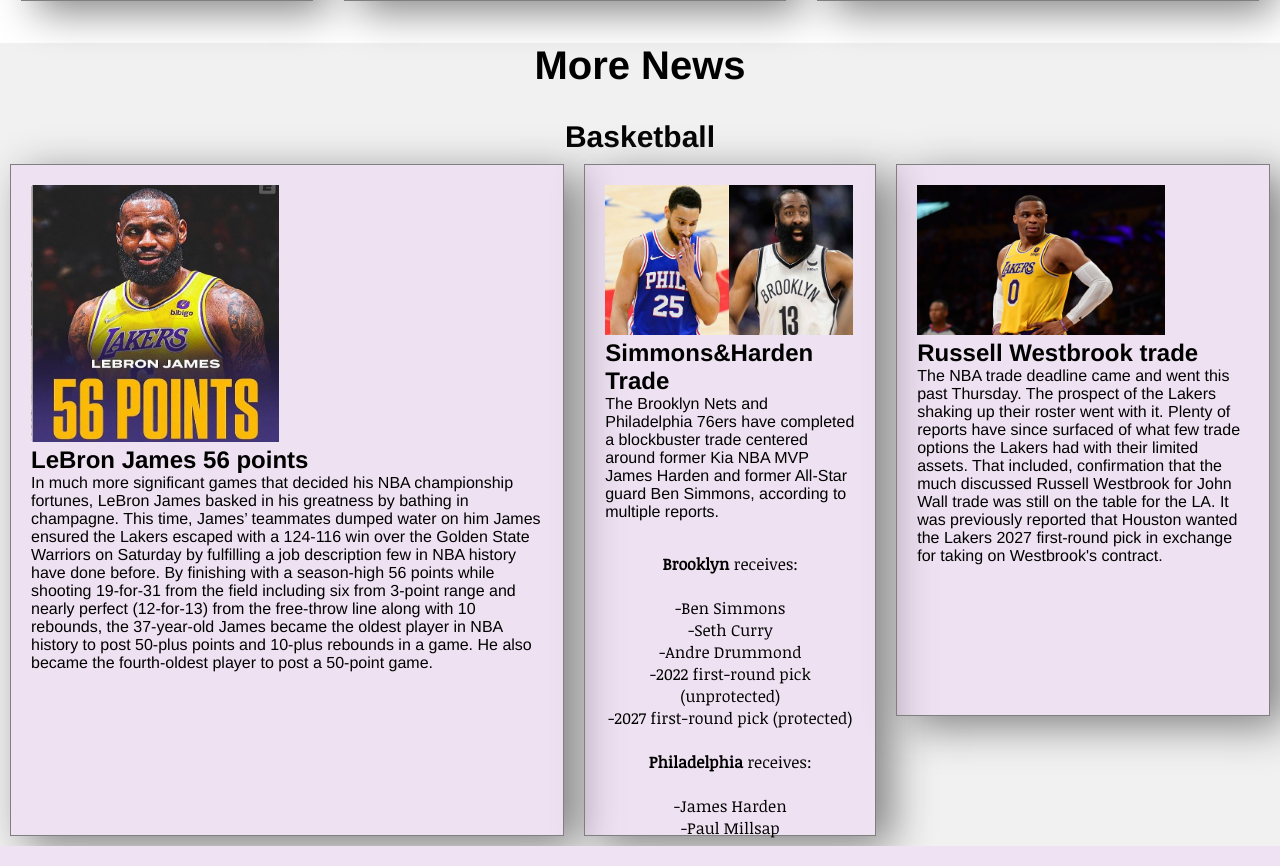
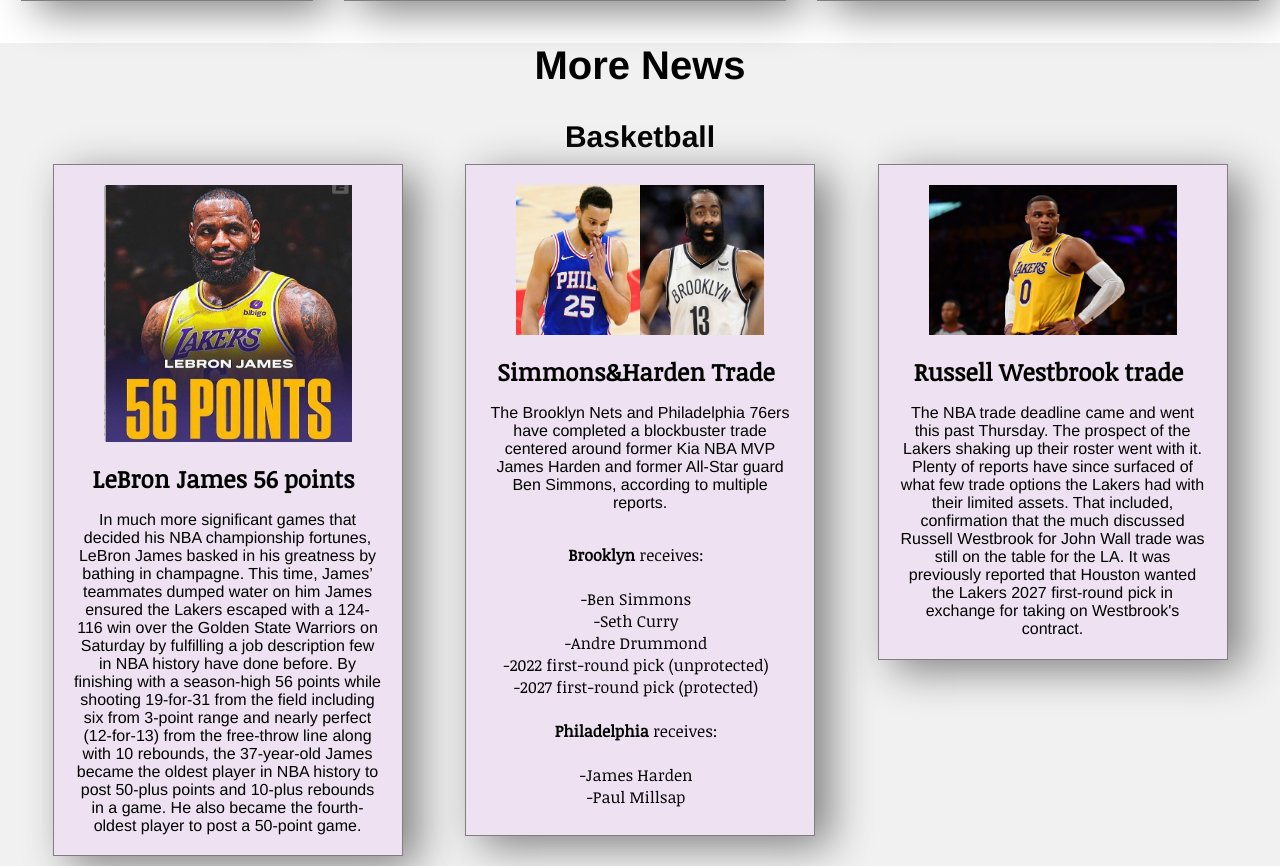
Before and after one commit to Saad332556/j1p3project3, a PHP site: page / in a window 1280 px wide. Shown: the part 1202-2068 px from the top of the page. Run offline with PHP 8.4, Linux system fonts and the light colour scheme; some web fonts are replaced.

Commit message:
basketball fixed

```diff
--- a/index.php
+++ b/index.php
@@ -92,13 +92,13 @@
             <div class="flexbox">
                 <div class="basketball1">
                     <img src="./img/56points.jpg">
-                    <h2><strong>LeBron James 56 points</strong></h2>
+                    <h2 class="bask_titel1"><b>LeBron James 56 points</b></h2>
                     <p class="bask_tekst1"> In much more significant games that decided his NBA championship fortunes, LeBron James basked in his greatness by bathing in champagne. This time, James’ teammates dumped water on him
                     James ensured the Lakers escaped with a 124-116 win over the Golden State Warriors on Saturday by fulfilling a job description few in NBA history have done before. By finishing with a season-high 56 points while shooting 19-for-31 from the field including six from 3-point range and nearly perfect (12-for-13) from the free-throw line along with 10 rebounds, the 37-year-old James became the oldest player in NBA history to post 50-plus points and 10-plus rebounds in a game. He also became the fourth-oldest player to post a 50-point game.</p>
                 </div>
                 <div class="basketball2">
                     <img src="./img/smh.jpg" alt="">
-                    <h2><strong> Simmons&Harden Trade</strong></h2>
+                    <h2 class="bask_titel2"><b> Simmons&Harden Trade</b></h2>
                     <p class ="bask_tekst2">The Brooklyn Nets and Philadelphia 76ers have completed a blockbuster trade centered around former Kia NBA MVP James Harden and former All-Star guard Ben Simmons, according to multiple reports.</p>
 
                     <p class="bask_text2p2"><b>Brooklyn</b> receives:<br>
@@ -117,10 +117,9 @@
                 </div>
                 <div class="basketball3">
                     <img src="./img/westbrook.jpg" alt="">
-                    <h2><strong> Russell Westbrook trade</strong></h2>
+                    <h2 class="bask_titel3"><b> Russell Westbrook trade</b></h2>
                     <p class = "bask_tekst3">The NBA trade deadline came and went this past Thursday. The prospect of the Lakers shaking up their roster went with it. Plenty of reports have since surfaced of what few trade options the Lakers had with their limited assets. That included, confirmation that the much discussed Russell Westbrook for John Wall trade was still on the table for the LA.
-                                        It was previously reported that Houston wanted the Lakers 2027 first-round pick in exchange for taking on Westbrook's contract.</p>
-
+                    It was previously reported that Houston wanted the Lakers 2027 first-round pick in exchange for taking on Westbrook's contract.</p>
                 </div>
             </div>
         </section>
--- a/style.css
+++ b/style.css
@@ -157,6 +157,8 @@
 .basketball1, .basketball2, .basketball3 {
     margin: 10px;
     padding: 20px;
+    width: 350px;
+    text-align: center;
     background-color: rgba(229, 181, 241, 0.267);
     border: 1px solid #807e7e;
     box-shadow:15px 10px 40px gray;
@@ -168,8 +170,16 @@
     max-width: 100%;
 }
 
+.bask_titel1, .bask_titel2, .bask_titel3 {
+    width: 300px;
+    text-align: center;
+    font-family: 'Noticia Text', serif;
+    margin-top: 1rem;
+    margin-bottom: 1rem;
+}
+
 .bask_text1, .bask_text2, .bask_text2p2, .bask_text3 {
-    width: 250px;
+    width: 300px;
     font-size: medium;
     text-align: center;
     font-family: 'Noticia Text', serif;
@@ -185,7 +195,7 @@
 
 .bask_tekst2 { padding-bottom: 2rem; }
 
-.basketball3 { height: 34.5rem; }
+.basketball3 { height: 31rem; }
 
 .basketball3 > img{
     height: 150px;
@@ -201,6 +211,14 @@
     .topnav a.icon {
       float: right;
       display: block;
+    }
+}
+
+@media (max-width: 512px)
+{
+    .flexbox
+    {
+        flex-direction: column;
     }
 }
 
```
